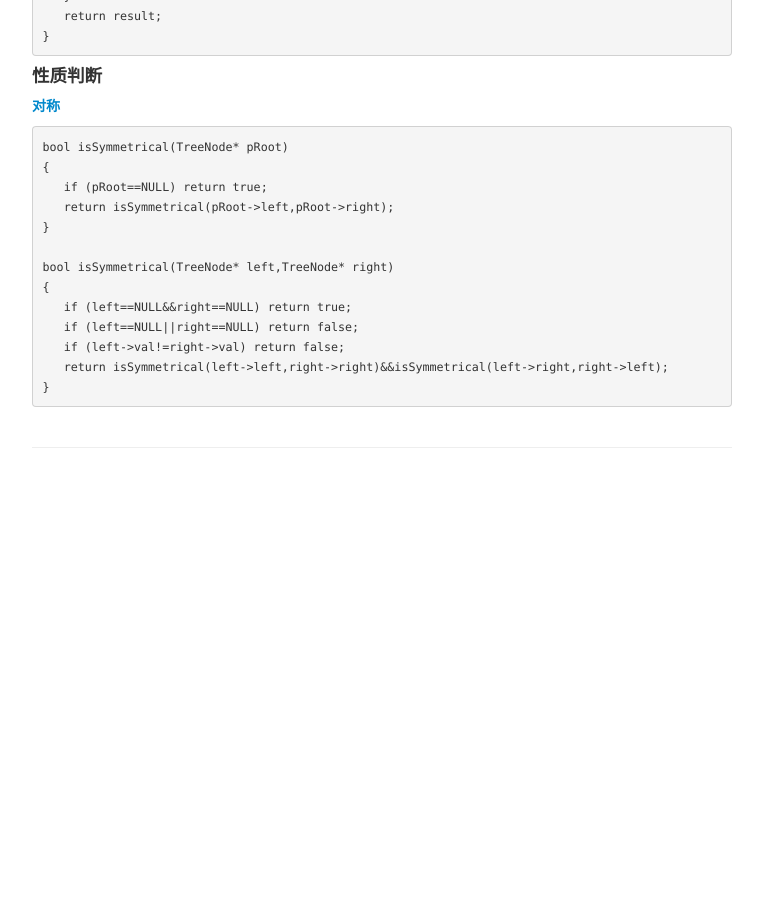
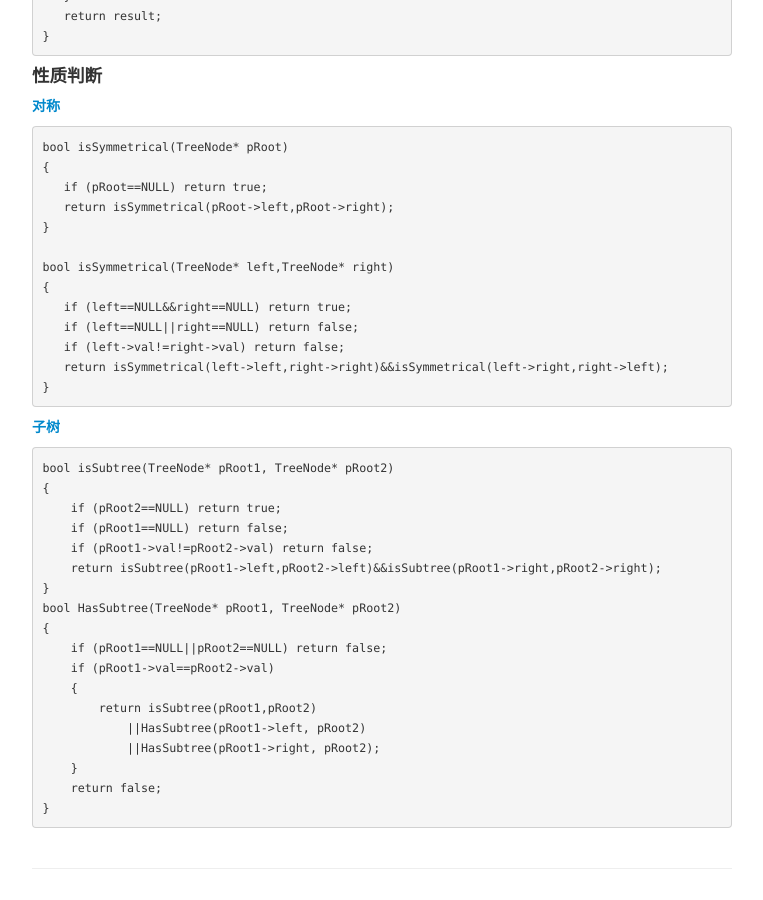
Before and after one commit to sfgcs/sfgcs.github.io, a Jekyll site: the page built from pages/leetcode.md, in a window 1280 px wide and 900 px high, scrolled down 4192 px. Shown: the whole window, without its empty margins (258-1021 px from the left). Built offline with Jekyll 4.4.1, drawn with Linux system fonts in a browser that asks for light colours; before the commit the page ends 4671 px from its top, so only the background shows below that.

Commit message:
Update leetcode.md

````diff
--- a/pages/leetcode.md
+++ b/pages/leetcode.md
@@ -219,3 +219,24 @@ bool isSymmetrical(TreeNode* left,TreeNode* right)
    return isSymmetrical(left->left,right->right)&&isSymmetrical(left->right,right->left);
 }
 ```
+##### [子树](https://www.nowcoder.com/practice/6e196c44c7004d15b1610b9afca8bd88?tpId=13&tqId=11170&tPage=1&rp=1&ru=/ta/coding-interviews&qru=/ta/coding-interviews/question-ranking)
+```
+bool isSubtree(TreeNode* pRoot1, TreeNode* pRoot2)
+{
+    if (pRoot2==NULL) return true;
+    if (pRoot1==NULL) return false;
+    if (pRoot1->val!=pRoot2->val) return false;
+    return isSubtree(pRoot1->left,pRoot2->left)&&isSubtree(pRoot1->right,pRoot2->right);
+}
+bool HasSubtree(TreeNode* pRoot1, TreeNode* pRoot2)
+{
+    if (pRoot1==NULL||pRoot2==NULL) return false;
+    if (pRoot1->val==pRoot2->val)
+    {
+        return isSubtree(pRoot1,pRoot2)
+            ||HasSubtree(pRoot1->left, pRoot2)
+            ||HasSubtree(pRoot1->right, pRoot2);
+    }
+    return false;
+}
+```
````
